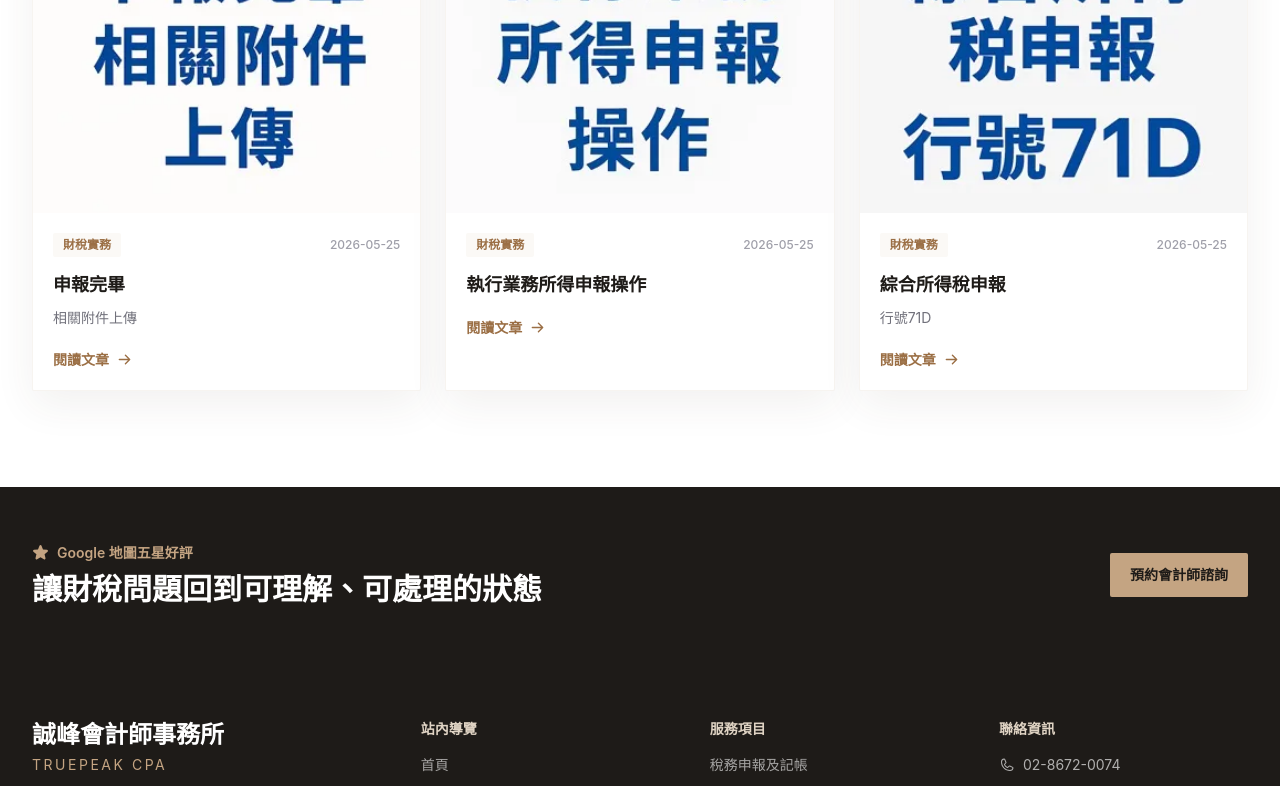
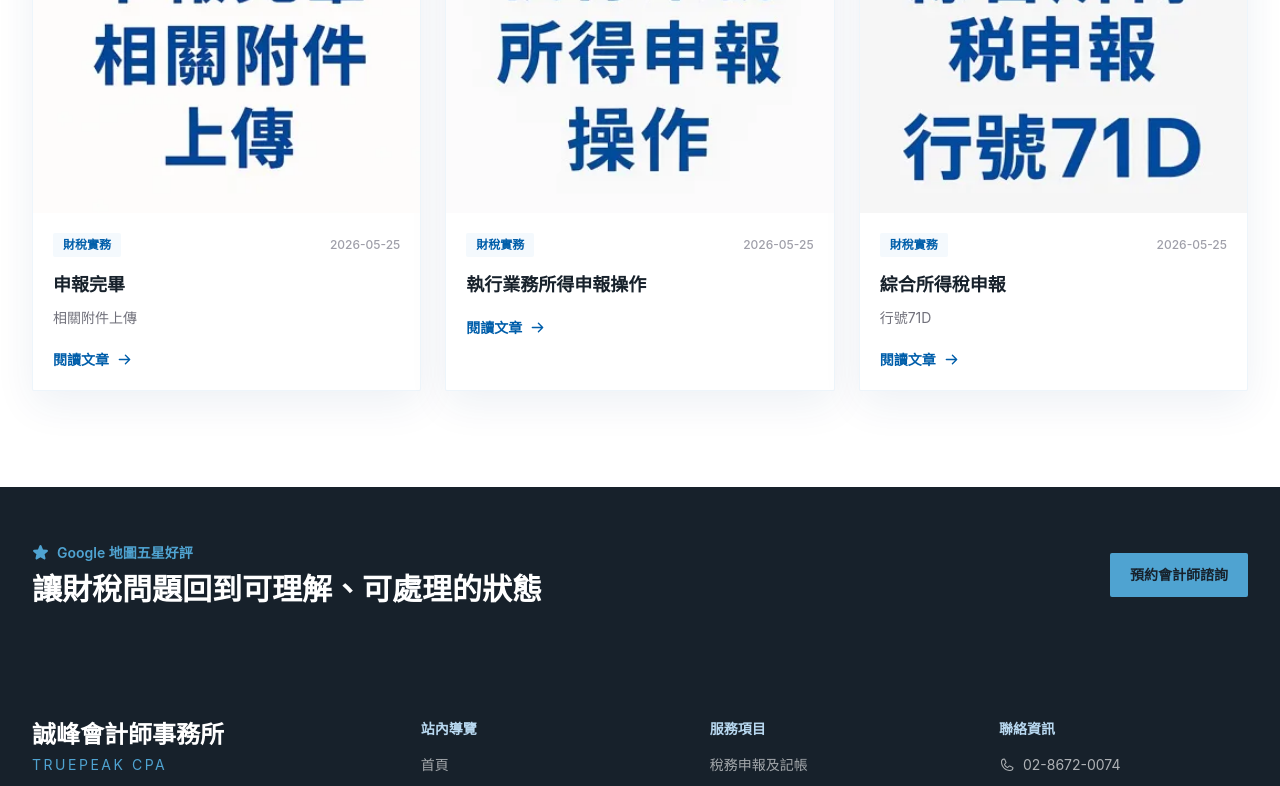
Before and after one commit to TruePeak0316/website-setting, a Next.js app: page / in a window 1280 px wide. Shown: the part 2561-3347 px from the top of the page. Built offline with nearby package versions, Linux system fonts and the light colour scheme.

Commit message:
style: update brand palette to blue

```diff
--- a/components/articles/ArticleCard.tsx
+++ b/components/articles/ArticleCard.tsx
@@ -9,7 +9,7 @@ interface ArticleCardProps {
 
 export function ArticleCard({ article }: ArticleCardProps) {
   return (
-    <Link href={`/Library/${article.slug}`} className="group flex h-full flex-col overflow-hidden rounded-xs border border-brand-light/25 bg-white shadow-[0_14px_40px_rgb(74_53_37_/_0.07)]">
+    <Link href={`/Library/${article.slug}`} className="group flex h-full flex-col overflow-hidden rounded-xs border border-brand-light/25 bg-white shadow-[0_14px_40px_rgb(0_63_115_/_0.07)]">
       <div className="relative aspect-[4/3] overflow-hidden bg-brand-light/20">
         <Image src={article.image} alt={article.alt} fill sizes="(min-width: 1024px) 25vw, (min-width: 640px) 50vw, 100vw" className="object-cover transition duration-500 group-hover:scale-[1.04]" />
       </div>
--- a/components/articles/ArticlePage.tsx
+++ b/components/articles/ArticlePage.tsx
@@ -36,7 +36,7 @@ export function ArticlePage({ article }: ArticlePageProps) {
               <p className="mt-6 text-sm font-semibold text-zinc-500">撰文：{article.author}</p>
             </div>
 
-            <div className="relative overflow-hidden rounded-xs border border-brand-light/30 bg-brand-cream shadow-[0_18px_60px_rgb(74_53_37_/_0.10)]">
+            <div className="relative overflow-hidden rounded-xs border border-brand-light/30 bg-brand-cream shadow-[0_18px_60px_rgb(0_63_115_/_0.10)]">
               {article.youtube ? (
                 <div className="aspect-video">
                   <iframe
@@ -57,7 +57,7 @@ export function ArticlePage({ article }: ArticlePageProps) {
         </header>
 
         <div className="page-shell py-12 lg:py-16">
-          <div className="mx-auto max-w-3xl rounded-xs border border-brand-light/25 bg-white p-6 shadow-[0_18px_60px_rgb(74_53_37_/_0.08)] sm:p-10">
+          <div className="mx-auto max-w-3xl rounded-xs border border-brand-light/25 bg-white p-6 shadow-[0_18px_60px_rgb(0_63_115_/_0.08)] sm:p-10">
             <div className="article-rich">
               {article.blocks.map((block, index) =>
                 block.type === "heading" ? (
--- a/components/calculators/CalculatorSwitcher.tsx
+++ b/components/calculators/CalculatorSwitcher.tsx
@@ -26,7 +26,7 @@ export function CalculatorSwitcher() {
 
   return (
     <div className="space-y-8">
-      <div className="calculator-switcher rounded-full border border-brand-light/35 bg-white p-1.5 shadow-[0_18px_54px_rgb(74_53_37_/_0.08)]" role="tablist" aria-label="計算小工具切換">
+      <div className="calculator-switcher rounded-full border border-brand-light/35 bg-white p-1.5 shadow-[0_18px_54px_rgb(0_63_115_/_0.08)]" role="tablist" aria-label="計算小工具切換">
         <span className="calculator-switcher-indicator" style={{ transform: `translateX(${activeIndex * 100}%)` }} />
         {CALCULATOR_TABS.map((tab) => {
           const Icon = tab.icon;
--- a/components/home/SlidingServiceCards.tsx
+++ b/components/home/SlidingServiceCards.tsx
@@ -109,7 +109,7 @@ export function SlidingServiceCards({ services }: SlidingServiceCardsProps) {
               type="button"
               tabIndex={duplicateIndex === 1 ? 0 : -1}
               aria-hidden={duplicateIndex !== 1}
-              className="group w-[310px] flex-shrink-0 rounded-xs border border-brand-light/30 bg-brand-cream/45 p-5 text-left shadow-[0_18px_60px_rgb(74_53_37_/_0.08)] transition duration-300 hover:-translate-y-1 hover:border-brand-primary/60 hover:bg-white hover:shadow-[0_24px_70px_rgb(74_53_37_/_0.13)] focus:outline-none focus-visible:ring-2 focus-visible:ring-brand-primary/50 sm:w-[370px]"
+              className="group w-[310px] flex-shrink-0 rounded-xs border border-brand-light/30 bg-brand-cream/45 p-5 text-left shadow-[0_18px_60px_rgb(0_63_115_/_0.08)] transition duration-300 hover:-translate-y-1 hover:border-brand-primary/60 hover:bg-white hover:shadow-[0_24px_70px_rgb(0_63_115_/_0.13)] focus:outline-none focus-visible:ring-2 focus-visible:ring-brand-primary/50 sm:w-[370px]"
               onMouseEnter={() => setIsPaused(true)}
               onMouseLeave={() => setIsPaused(false)}
               onFocus={() => setIsPaused(true)}
@@ -154,7 +154,7 @@ function ServiceDetailModal({ service, onClose }: ServiceDetailModalProps) {
   return (
     <div className="fixed inset-0 z-50 flex items-center justify-center bg-brand-charcoal/55 p-4 backdrop-blur-sm" role="dialog" aria-modal="true" aria-labelledby="service-modal-title" onMouseDown={onClose}>
       <div
-        className="service-modal-panel relative max-h-[calc(100dvh-2rem)] w-full max-w-2xl overflow-y-auto rounded-xs border border-brand-light/40 bg-white p-6 shadow-[0_30px_100px_rgb(30_27_24_/_0.28)] sm:p-8"
+        className="service-modal-panel relative max-h-[calc(100dvh-2rem)] w-full max-w-2xl overflow-y-auto rounded-xs border border-brand-light/40 bg-white p-6 shadow-[0_30px_100px_rgb(23_33_43_/_0.28)] sm:p-8"
         onMouseDown={(event) => event.stopPropagation()}
       >
         <button
--- a/components/layout/SiteHeader.tsx
+++ b/components/layout/SiteHeader.tsx
@@ -50,7 +50,7 @@ export function SiteHeader() {
           <button
             type="button"
             onClick={() => setOpen((value) => !value)}
-            className="inline-flex h-10 w-10 items-center justify-center rounded-full border border-brand-light/50 bg-white text-brand-primary shadow-[0_8px_24px_rgb(74_53_37_/_0.08)] transition duration-300 hover:border-brand-primary/45 hover:bg-brand-cream active:scale-95 focus:outline-none focus-visible:ring-2 focus-visible:ring-brand-primary/35 lg:hidden"
+            className="inline-flex h-10 w-10 items-center justify-center rounded-full border border-brand-light/50 bg-white text-brand-primary shadow-[0_8px_24px_rgb(0_63_115_/_0.08)] transition duration-300 hover:border-brand-primary/45 hover:bg-brand-cream active:scale-95 focus:outline-none focus-visible:ring-2 focus-visible:ring-brand-primary/35 lg:hidden"
             aria-label={open ? "關閉主選單" : "開啟主選單"}
             aria-expanded={open}
           >
--- a/pages/about.tsx
+++ b/pages/about.tsx
@@ -51,7 +51,7 @@ export default function AboutPage() {
           </div>
           <div className="grid gap-5">
             {TIMELINE.map((item) => (
-              <article key={item.year} className="about-timeline-card grid gap-4 rounded-xs border border-brand-light/25 bg-white p-6 shadow-[0_14px_40px_rgb(74_53_37_/_0.06)] md:grid-cols-[140px_1fr]">
+              <article key={item.year} className="about-timeline-card grid gap-4 rounded-xs border border-brand-light/25 bg-white p-6 shadow-[0_14px_40px_rgb(0_63_115_/_0.06)] md:grid-cols-[140px_1fr]">
                 <p className="font-serif text-4xl font-bold text-brand-primary">{item.year}</p>
                 <div>
                   <h3 className="text-lg font-bold text-brand-charcoal">{item.title}</h3>
--- a/pages/contact.tsx
+++ b/pages/contact.tsx
@@ -64,7 +64,7 @@ export default function ContactPage() {
 
       <section className="section-pad bg-brand-cream">
         <div className="page-shell grid gap-8 lg:grid-cols-[1.05fr_0.95fr] lg:items-start">
-          <div className="overflow-hidden rounded-xs border border-brand-light/25 bg-white shadow-[0_14px_40px_rgb(74_53_37_/_0.06)]">
+          <div className="overflow-hidden rounded-xs border border-brand-light/25 bg-white shadow-[0_14px_40px_rgb(0_63_115_/_0.06)]">
             <iframe
               src="https://www.google.com/maps/embed?pb=!1m18!1m12!1m3!1d3617.5775814850554!2d121.37145137604894!3d24.94645634180992!2m3!1f0!2f0!3f0!3m2!1i1024!2i768!4f13.1!3m3!1m2!1s0x34681d18beb9d4fd%3A0x99a2525f6c24dc96!2z6Kqg5bOw5pyD6KiI5bir5LqL5YuZ5omAIC8g5rC46IGW56iF5YuZ6KiY5biz5aOr5LqL5YuZ5omA!5e0!3m2!1szh-TW!2stw!4v1752032398375!5m2!1szh-TW!2stw"
               title="誠峰會計師事務所 Google 地圖"
--- a/pages/index.tsx
+++ b/pages/index.tsx
@@ -65,7 +65,7 @@ export default function HomePage() {
                 <Image src="/images/about.webp" alt="誠峰會計師事務所服務形象" fill sizes="(min-width: 1024px) 42vw, 100vw" className="home-hero-photo-image object-cover" style={{ objectPosition: "82% center" }} priority />
               </div>
             </div>
-            <div className="absolute -bottom-5 left-5 right-5 z-20 rounded-xs border border-brand-light/40 bg-white p-5 shadow-[0_18px_60px_rgb(74_53_37_/_0.12)]">
+            <div className="absolute -bottom-5 left-5 right-5 z-20 rounded-xs border border-brand-light/40 bg-white p-5 shadow-[0_18px_60px_rgb(0_63_115_/_0.12)]">
               <p className="flex items-center gap-2 text-sm font-bold text-brand-charcoal">
                 <CalendarCheck size={18} className="text-brand-primary" weight="bold" />
                 清楚、合規、可長期合作的財稅節奏
@@ -89,7 +89,7 @@ export default function HomePage() {
           </div>
           <div className="grid gap-5 sm:grid-cols-2">
             {ADVANTAGES.map((item) => (
-              <div key={item.id} className="rounded-xs border border-brand-light/30 bg-white p-6 shadow-[0_14px_40px_rgb(74_53_37_/_0.06)]">
+              <div key={item.id} className="rounded-xs border border-brand-light/30 bg-white p-6 shadow-[0_14px_40px_rgb(0_63_115_/_0.06)]">
                 <div className="mb-5 flex items-center justify-between">
                   <span className="flex h-11 w-11 items-center justify-center rounded-xs bg-brand-cream text-brand-primary">
                     <Icon name={item.icon} weight="bold" />
--- a/pages/testimonials.tsx
+++ b/pages/testimonials.tsx
@@ -50,7 +50,7 @@ export default function TestimonialsPage() {
 
       <section className="testimonial-section section-pad overflow-hidden bg-brand-cream">
         <div className="page-shell">
-          <div className="testimonial-summary relative overflow-hidden rounded-xs border border-brand-light/30 bg-white p-6 shadow-[0_18px_60px_rgb(74_53_37_/_0.08)] sm:p-8">
+          <div className="testimonial-summary relative overflow-hidden rounded-xs border border-brand-light/30 bg-white p-6 shadow-[0_18px_60px_rgb(0_63_115_/_0.08)] sm:p-8">
             <div className="testimonial-orbit testimonial-orbit-a" />
             <div className="testimonial-orbit testimonial-orbit-b" />
             <div className="relative z-10 grid gap-8 lg:grid-cols-[1fr_0.9fr] lg:items-end">
@@ -75,7 +75,7 @@ export default function TestimonialsPage() {
           </div>
 
           <div className="mt-10 grid gap-6 lg:grid-cols-[0.95fr_1.05fr] lg:items-stretch">
-            <article className="testimonial-feature testimonial-card rounded-xs border border-brand-primary/25 bg-brand-dark p-6 text-white shadow-[0_22px_70px_rgb(74_53_37_/_0.16)] sm:p-8">
+            <article className="testimonial-feature testimonial-card rounded-xs border border-brand-primary/25 bg-brand-dark p-6 text-white shadow-[0_22px_70px_rgb(0_63_115_/_0.16)] sm:p-8">
               <div className="flex items-center justify-between gap-4">
                 <div className="flex gap-1 text-brand-accent">
                   {Array.from({ length: 5 }).map((_, index) => (
@@ -111,7 +111,7 @@ export default function TestimonialsPage() {
                     <article
                       key={`${review.author}-${review.age}-${index}`}
                       aria-hidden={index < supportingReviews.length || index >= supportingReviews.length * 2}
-                      className={`testimonial-card testimonial-review-card w-[82vw] shrink-0 rounded-xs border border-brand-light/25 bg-white p-5 shadow-[0_14px_40px_rgb(74_53_37_/_0.06)] sm:w-[58vw] md:w-auto md:min-w-0 ${index < supportingReviews.length || index >= supportingReviews.length * 2 ? "md:hidden" : ""}`}
+                      className={`testimonial-card testimonial-review-card w-[82vw] shrink-0 rounded-xs border border-brand-light/25 bg-white p-5 shadow-[0_14px_40px_rgb(0_63_115_/_0.06)] sm:w-[58vw] md:w-auto md:min-w-0 ${index < supportingReviews.length || index >= supportingReviews.length * 2 ? "md:hidden" : ""}`}
                       style={{ "--testimonial-index": index % supportingReviews.length } as CSSProperties}
                     >
                       <div className="mb-4 flex gap-1 text-brand-accent">
--- a/styles/globals.css
+++ b/styles/globals.css
@@ -5,12 +5,12 @@
   --font-display: var(--font-space-grotesk), var(--font-noto-sans-tc), ui-sans-serif, system-ui, sans-serif;
   --font-serif: var(--font-playfair), Georgia, serif;
 
-  --color-brand-primary: #9b6f45;
-  --color-brand-light: #dfd3c3;
-  --color-brand-dark: #4a3525;
-  --color-brand-cream: #fbf9f6;
-  --color-brand-accent: #c4a482;
-  --color-brand-charcoal: #1e1b18;
+  --color-brand-primary: #005eaa;
+  --color-brand-light: #b8d8f0;
+  --color-brand-dark: #003f73;
+  --color-brand-cream: #f4f9fd;
+  --color-brand-accent: #4fa3d1;
+  --color-brand-charcoal: #17212b;
 }
 
 @layer base {
@@ -20,13 +20,13 @@
 
   html {
     scroll-behavior: smooth;
-    background: #fbf9f6;
+    background: #f4f9fd;
   }
 
   body {
     margin: 0;
-    background: #fbf9f6;
-    color: #1e1b18;
+    background: #f4f9fd;
+    color: #17212b;
     font-family: var(--font-noto-sans-tc), ui-sans-serif, system-ui, sans-serif;
     text-rendering: optimizeLegibility;
     -webkit-font-smoothing: antialiased;
@@ -45,8 +45,8 @@
   }
 
   ::selection {
-    background: rgb(155 111 69 / 0.16);
-    color: #4a3525;
+    background: rgb(0 94 170 / 0.16);
+    color: #003f73;
   }
 }
 
@@ -64,7 +64,7 @@
   }
 
   .brand-card {
-    @apply border border-brand-light/30 bg-white shadow-[0_18px_60px_rgb(74_53_37_/_0.08)];
+    @apply border border-brand-light/30 bg-white shadow-[0_18px_60px_rgb(0_63_115_/_0.08)];
   }
 
   .brand-button {
@@ -129,7 +129,7 @@
   }
 
   .hero-gradient-text {
-    background-image: linear-gradient(105deg, #1e1b18 0%, #7b5636 34%, #c4a482 52%, #4a3525 70%, #1e1b18 100%);
+    background-image: linear-gradient(105deg, #17212b 0%, #0077c8 34%, #4fa3d1 52%, #003f73 70%, #17212b 100%);
     background-size: 220% 100%;
     color: transparent;
     -webkit-background-clip: text;
@@ -139,17 +139,17 @@
 
   .home-hero {
     background:
-      radial-gradient(circle at 16% 18%, rgb(196 164 130 / 0.26), transparent 30%),
-      radial-gradient(circle at 88% 12%, rgb(155 111 69 / 0.18), transparent 28%),
-      linear-gradient(145deg, #fbf9f6 0%, #f8f2ea 48%, #fbf9f6 100%);
+      radial-gradient(circle at 16% 18%, rgb(79 163 209 / 0.26), transparent 30%),
+      radial-gradient(circle at 88% 12%, rgb(0 94 170 / 0.18), transparent 28%),
+      linear-gradient(145deg, #f4f9fd 0%, #eaf4fb 48%, #f4f9fd 100%);
   }
 
   .home-hero-grid {
     position: absolute;
     inset: 0;
     background-image:
-      linear-gradient(rgb(155 111 69 / 0.08) 1px, transparent 1px),
-      linear-gradient(90deg, rgb(155 111 69 / 0.08) 1px, transparent 1px);
+      linear-gradient(rgb(0 94 170 / 0.08) 1px, transparent 1px),
+      linear-gradient(90deg, rgb(0 94 170 / 0.08) 1px, transparent 1px);
     background-size: 72px 72px;
     mask-image: linear-gradient(115deg, #000 0%, transparent 62%);
     -webkit-mask-image: linear-gradient(115deg, #000 0%, transparent 62%);
@@ -167,8 +167,8 @@
     right: 8%;
     width: 92px;
     height: 92px;
-    border: 1px solid rgb(155 111 69 / 0.28);
-    background: rgb(196 164 130 / 0.12);
+    border: 1px solid rgb(0 94 170 / 0.28);
+    background: rgb(79 163 209 / 0.12);
   }
 
   .home-hero-diamond {
@@ -176,8 +176,8 @@
     bottom: 18%;
     width: 74px;
     height: 74px;
-    border: 1px solid rgb(155 111 69 / 0.24);
-    background: rgb(155 111 69 / 0.1);
+    border: 1px solid rgb(0 94 170 / 0.24);
+    background: rgb(0 94 170 / 0.1);
     transform: rotate(45deg);
     animation-delay: -4s;
   }
@@ -187,7 +187,7 @@
     bottom: 28%;
     width: 118px;
     height: 98px;
-    background: rgb(196 164 130 / 0.14);
+    background: rgb(79 163 209 / 0.14);
     clip-path: polygon(50% 0, 100% 100%, 0 100%);
     animation-delay: -7s;
   }
@@ -196,7 +196,7 @@
     position: absolute;
     height: 1px;
     width: 56vw;
-    background: linear-gradient(90deg, transparent, rgb(155 111 69 / 0.3), transparent);
+    background: linear-gradient(90deg, transparent, rgb(0 94 170 / 0.3), transparent);
     transform-origin: left center;
     animation: hero-line-float 9s ease-in-out infinite;
   }
@@ -233,7 +233,7 @@
     position: relative;
     overflow: hidden;
     isolation: isolate;
-    box-shadow: 0 14px 34px rgb(74 53 37 / 0.1);
+    box-shadow: 0 14px 34px rgb(0 63 115 / 0.1);
   }
 
   .hero-cta-primary::before,
@@ -268,7 +268,7 @@
   }
 
   .home-hero-photo-wrap {
-    filter: drop-shadow(0 28px 70px rgb(74 53 37 / 0.12));
+    filter: drop-shadow(0 28px 70px rgb(0 63 115 / 0.12));
   }
 
   .home-hero-photo-frame {
@@ -304,7 +304,7 @@
     overscroll-behavior-inline: contain;
     touch-action: pan-x;
     -webkit-overflow-scrolling: touch;
-    scrollbar-color: rgb(155 111 69 / 0.48) rgb(196 164 130 / 0.16);
+    scrollbar-color: rgb(0 94 170 / 0.48) rgb(79 163 209 / 0.16);
     scrollbar-width: thin;
   }
 
@@ -314,16 +314,16 @@
 
   .marquee-scrollable::-webkit-scrollbar-track {
     border-radius: 999px;
-    background: rgb(196 164 130 / 0.16);
+    background: rgb(79 163 209 / 0.16);
   }
 
   .marquee-scrollable::-webkit-scrollbar-thumb {
     border-radius: 999px;
-    background: rgb(155 111 69 / 0.48);
+    background: rgb(0 94 170 / 0.48);
   }
 
   .marquee-scrollable::-webkit-scrollbar-thumb:hover {
-    background: rgb(155 111 69 / 0.72);
+    background: rgb(0 94 170 / 0.72);
   }
 
   .marquee-scrollable:hover .animate-service-marquee,
@@ -347,11 +347,11 @@
     width: 2.5rem;
     align-items: center;
     justify-content: center;
-    border: 1px solid rgb(196 164 130 / 0.42);
+    border: 1px solid rgb(79 163 209 / 0.42);
     border-radius: 999px;
     background: rgb(255 255 255 / 0.92);
-    color: #9b6f45;
-    box-shadow: 0 12px 30px rgb(74 53 37 / 0.08);
+    color: #005eaa;
+    box-shadow: 0 12px 30px rgb(0 63 115 / 0.08);
     transition:
       transform 220ms cubic-bezier(0.16, 1, 0.3, 1),
       border-color 220ms ease,
@@ -362,10 +362,10 @@
 
   .marquee-control-button:hover {
     transform: translateY(-2px);
-    border-color: rgb(155 111 69 / 0.55);
-    background: #9b6f45;
+    border-color: rgb(0 94 170 / 0.55);
+    background: #005eaa;
     color: #fff;
-    box-shadow: 0 16px 38px rgb(74 53 37 / 0.14);
+    box-shadow: 0 16px 38px rgb(0 63 115 / 0.14);
   }
 
   .marquee-control-button:active {
@@ -373,7 +373,7 @@
   }
 
   .marquee-control-button:focus-visible {
-    outline: 2px solid rgb(155 111 69 / 0.42);
+    outline: 2px solid rgb(0 94 170 / 0.42);
     outline-offset: 3px;
   }
 
@@ -407,8 +407,8 @@
 
   .about-timeline-card:hover {
     transform: translateY(-2px);
-    border-color: rgb(155 111 69 / 0.32);
-    box-shadow: 0 18px 48px rgb(74 53 37 / 0.1);
+    border-color: rgb(0 94 170 / 0.32);
+    box-shadow: 0 18px 48px rgb(0 63 115 / 0.1);
   }
 
   .service-detail-panel {
@@ -420,13 +420,13 @@
 
   .service-detail-panel:hover {
     transform: translateY(-2px);
-    box-shadow: 0 22px 70px rgb(74 53 37 / 0.12);
+    box-shadow: 0 22px 70px rgb(0 63 115 / 0.12);
   }
 
   .testimonial-section {
     background:
-      radial-gradient(circle at 12% 16%, rgb(196 164 130 / 0.22), transparent 28%),
-      linear-gradient(180deg, #fbf9f6 0%, #f7f1ea 100%);
+      radial-gradient(circle at 12% 16%, rgb(79 163 209 / 0.22), transparent 28%),
+      linear-gradient(180deg, #f4f9fd 0%, #eaf4fb 100%);
   }
 
   .testimonial-summary,
@@ -449,8 +449,8 @@
 
   .testimonial-card:hover {
     transform: translateY(-4px);
-    border-color: rgb(155 111 69 / 0.34);
-    box-shadow: 0 22px 64px rgb(74 53 37 / 0.13);
+    border-color: rgb(0 94 170 / 0.34);
+    box-shadow: 0 22px 64px rgb(0 63 115 / 0.13);
   }
 
   .testimonial-star {
@@ -493,8 +493,8 @@
     left: 0.375rem;
     width: calc((100% - 0.75rem) / 2);
     border-radius: 999px;
-    background: #9b6f45;
-    box-shadow: 0 14px 34px rgb(74 53 37 / 0.18);
+    background: #005eaa;
+    box-shadow: 0 14px 34px rgb(0 63 115 / 0.18);
     transition: transform 360ms cubic-bezier(0.16, 1, 0.3, 1);
     z-index: 0;
   }
@@ -539,8 +539,8 @@
 
   .testimonial-orbit {
     position: absolute;
-    border: 1px solid rgb(155 111 69 / 0.16);
-    background: rgb(196 164 130 / 0.08);
+    border: 1px solid rgb(0 94 170 / 0.16);
+    background: rgb(79 163 209 / 0.08);
     animation: testimonial-orbit 12s ease-in-out infinite;
     pointer-events: none;
   }
```
Also changed, not shown: components/articles/InsightsExplorer.tsx (+4 -4 lines), components/services/ServicesTabs.tsx (+4 -4 lines).
